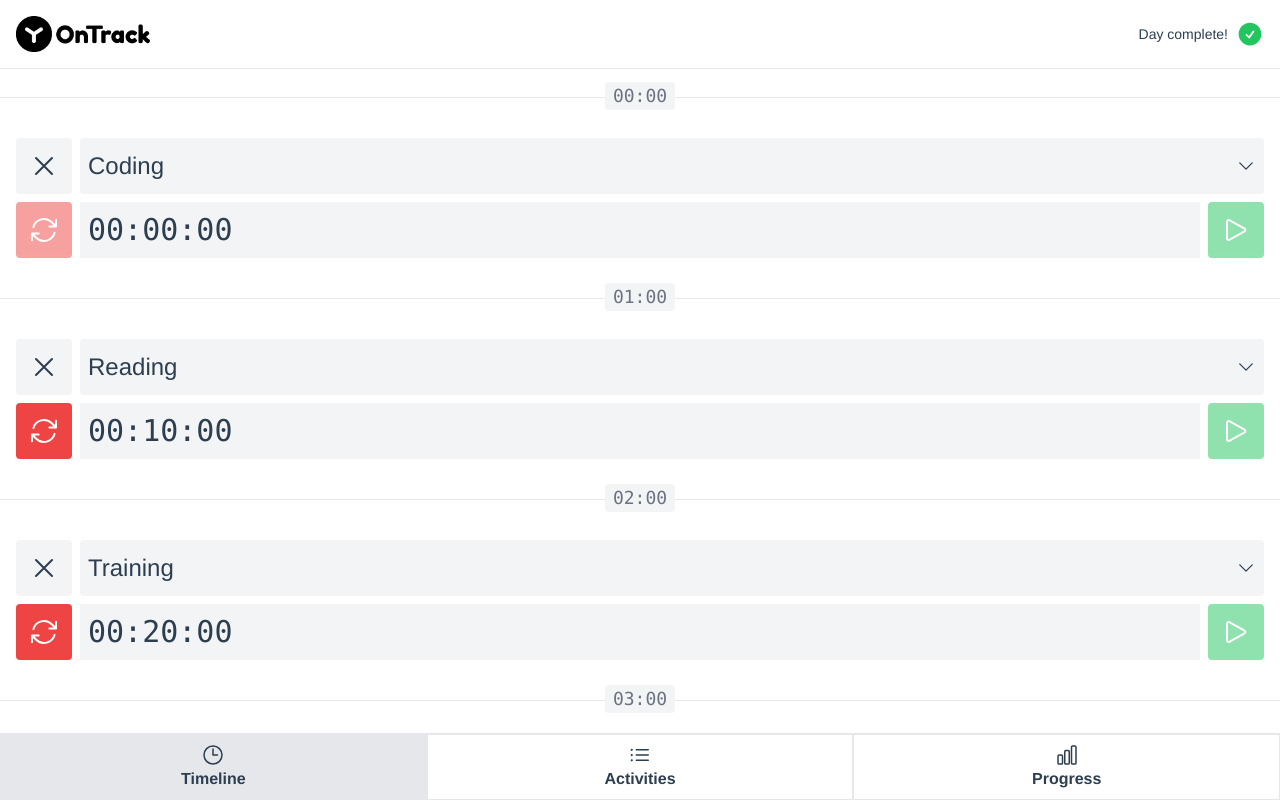
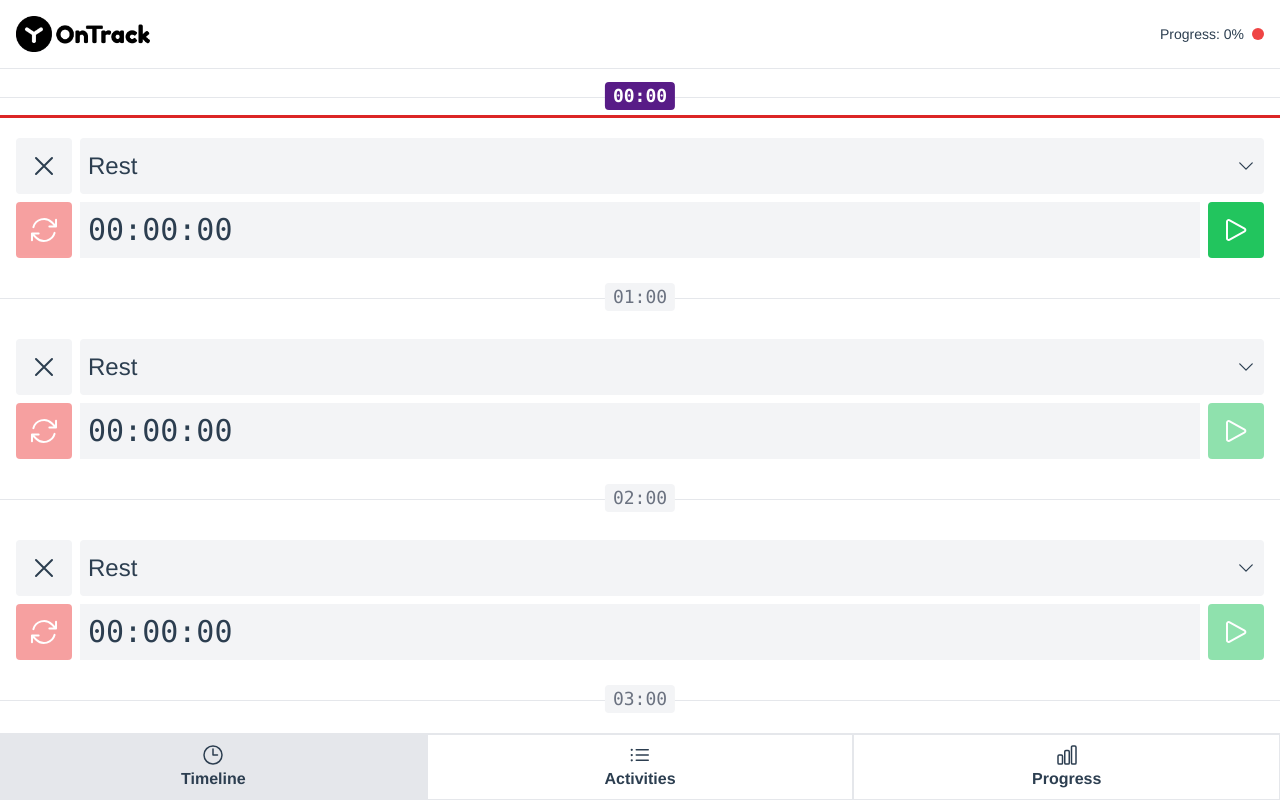
Before and after one commit to NurislamAituarov/on-track, a Vue app: page /#timeline in a window 1280 px wide. Shown: the top 801 px of the page. Built offline with nearby package versions, Linux system fonts and the light colour scheme; sample sign-in values are in the browser's storage.

Commit message:
add - save data to localstorage

```diff
--- a/src/components/activity/ActivitySecondsToComplete.vue
+++ b/src/components/activity/ActivitySecondsToComplete.vue
@@ -21,7 +21,7 @@ const props = defineProps<Props>();
 
 const secondsDiff = computed(() => {
   return props.activity.secondsToComplete
-    ? getTotalActivitySeconds(props.activity, timelineItems) -
+    ? getTotalActivitySeconds(props.activity, timelineItems.value) -
         props.activity.secondsToComplete
     : 0;
 });
--- a/src/components/progress/ProgressItem.vue
+++ b/src/components/progress/ProgressItem.vue
@@ -12,7 +12,8 @@
     <div class="flex justify-between font-mono text-sm">
       <span>{{ progress }}%</span>
       <span
-        >{{ formatSeconds(getTotalActivitySeconds(activity, timelineItems)) }} /
+        >{{ formatSeconds(getTotalActivitySeconds(activity, timelineItems)) }}
+        /
         {{
           activity.secondsToComplete
             ? formatSeconds(activity.secondsToComplete)
--- a/src/components/timeline/TimeLineStopWatch.vue
+++ b/src/components/timeline/TimeLineStopWatch.vue
@@ -31,7 +31,7 @@
 </template>
 
 <script lang="ts" setup>
-import { computed, watch, watchEffect } from "vue";
+import { computed, onMounted, watch, watchEffect } from "vue";
 
 import { updateTimelineItem } from "@/module/timeline-items";
 import BaseButton from "../base/BaseButton.vue";
@@ -49,6 +49,10 @@ const { seconds, timelineItemTimer, start, stop, reset } = useStopWatch(
   props.timelineItem.activitySeconds
 );
 
+onMounted(() => {
+  if (props.timelineItem.isActiveTimer) start();
+});
+
 watchEffect(() => {
   if (
     props.timelineItem.hour !== now.value.getHours() &&
@@ -61,6 +65,14 @@ watch(seconds, () => {
   updateTimelineItem(props.timelineItem, {
     ...props.timelineItem,
     activitySeconds: seconds.value,
+    isActiveTimer: true,
+  });
+});
+
+watch(timelineItemTimer, (value) => {
+  updateTimelineItem(props.timelineItem, {
+    ...props.timelineItem,
+    isActiveTimer: Boolean(value),
   });
 });
 
--- a/src/lib/helper.ts
+++ b/src/lib/helper.ts
@@ -4,7 +4,6 @@ import {
   MILlISECONDS_IN_SECONDS,
   MINUTES_IN_HOUR,
   PAGE_TIMELINE,
-  SECONDS_IN_HOUR,
   SECONDS_IN_MINUTE,
 } from './constants';
 
@@ -24,10 +23,11 @@ export function generateTimelineItems(activities: IActivitiesItem[]) {
   for (let hour = 0; hour < HOURS_IN_DAY; hour++) {
     timelineItems.push({
       hour,
-      activityId: [0, 1, 2, 3, 4].includes(hour) ? activities[hour % 3].id : null,
-      activitySeconds: [0, 1, 2, 3, 4].includes(hour) ? hour * 600 : 0,
-      // activityId: null,
-      // activitySeconds: 0,
+      // activityId: [0, 1, 2, 3, 4].includes(hour) ? activities[hour % 3].id : null,
+      // activitySeconds: [0, 1, 2, 3, 4].includes(hour) ? hour * 600 : 0,
+      activityId: null,
+      activitySeconds: 0,
+      isActiveTimer: false,
     });
   }
   return timelineItems;
--- a/src/lib/hooks.ts
+++ b/src/lib/hooks.ts
@@ -1,7 +1,7 @@
 import { computed, ref } from 'vue';
 import { MILlISECONDS_IN_SECONDS } from './constants';
-import { IActivitiesItem, THourItem } from '@/types';
-import { formatSeconds, getTotalActivitySeconds } from './helper';
+import { IActivitiesItem } from '@/types';
+import { getTotalActivitySeconds } from './helper';
 import { calculateTrackedActivitySeconds, timelineItems } from '@/module/timeline-items';
 import { calculateCompletionPercentage, trackedActivities } from '@/module/activities';
 
@@ -38,7 +38,7 @@ export function useStopWatch(initialSeconds: number) {
 
 export function useProgress(activity: IActivitiesItem) {
   return computed(() => {
-    const activitySeconds = getTotalActivitySeconds(activity, timelineItems);
+    const activitySeconds = getTotalActivitySeconds(activity, timelineItems.value);
     const secondsToComplete = activity.secondsToComplete ? activity.secondsToComplete : 0;
 
     return +((activitySeconds * 100) / secondsToComplete).toFixed();
--- a/src/main.ts
+++ b/src/main.ts
@@ -1,6 +1,32 @@
-import { createApp } from 'vue'
-import App from './App.vue'
-import router from './router'
-import store from './store'
+import { createApp } from 'vue';
+import App from './App.vue';
+import router from './router';
+import store from './store';
+import { getItemFromStorage, setItemFromStorage } from './store/local-storage';
+import { timelineItems } from './module/timeline-items';
+import { activities } from './module/activities';
+import { State } from './types';
+import { isToday, today } from './module/time';
 
-createApp(App).use(store).use(router).mount('#app')
+loadState();
+
+document.addEventListener('visibilitychange', () => {
+  document.visibilityState === 'hidden' ? saveState() : loadState();
+});
+
+function saveState() {
+  setItemFromStorage('ontrack', {
+    timelineItems: timelineItems.value,
+    activities: activities.value,
+    date: today().toDateString(),
+  });
+}
+
+function loadState() {
+  const state: State = getItemFromStorage('ontrack');
+
+  timelineItems.value = isToday(new Date(state.date)) ? state.timelineItems : timelineItems.value;
+  activities.value = state.activities || activities.value;
+}
+
+createApp(App).use(store).use(router).mount('#app');
--- a/src/module/activities.ts
+++ b/src/module/activities.ts
@@ -1,4 +1,4 @@
-import { computed, reactive } from 'vue';
+import { computed, ref } from 'vue';
 import {
   generateActivities,
   generateActivitySelectOptions,
@@ -8,15 +8,17 @@ import {
 import { resetTimelineItemActivities, timelineItems } from './timeline-items';
 import { IActivitiesItem } from '@/types';
 
-export const activities = reactive(generateActivities());
-export const activitySelectOptions = computed(() => generateActivitySelectOptions(activities));
+export const activities = ref(generateActivities());
+export const activitySelectOptions = computed(() =>
+  generateActivitySelectOptions(activities.value),
+);
 
 export const trackedActivities = computed(() =>
-  activities.filter(({ secondsToComplete }) => secondsToComplete),
+  activities.value.filter(({ secondsToComplete }) => secondsToComplete),
 );
 
 export function createActivityItem(name: string) {
-  activities.push({
+  activities.value.push({
     id: id(),
     name,
     secondsToComplete: 0,
@@ -26,8 +28,8 @@ export function createActivityItem(name: string) {
 export function deleteActivityItem(id: string) {
   resetTimelineItemActivities(id);
 
-  const activityItemId = activities.findIndex((el) => el.id === id);
-  activities.splice(activityItemId, 1);
+  const activityItemId = activities.value.findIndex((el) => el.id === id);
+  activities.value.splice(activityItemId, 1);
 }
 
 export function updateTimeActivity(activity: IActivitiesItem, value: number) {
@@ -35,7 +37,7 @@ export function updateTimeActivity(activity: IActivitiesItem, value: number) {
 }
 
 export function getTotalActivityProgress(activity: IActivitiesItem) {
-  const activitySeconds = getTotalActivitySeconds(activity, timelineItems);
+  const activitySeconds = getTotalActivitySeconds(activity, timelineItems.value);
   const secondsToComplete = activity.secondsToComplete ? activity.secondsToComplete : 0;
 
   return ((activitySeconds * 100) / secondsToComplete).toFixed();
--- a/src/module/time.ts
+++ b/src/module/time.ts
@@ -1,7 +1,25 @@
 import { MILlISECONDS_IN_SECONDS, SECONDS_IN_DAY, SECONDS_IN_MINUTE } from '@/lib/constants';
 import { computed, ref } from 'vue';
 
-export const now = ref(new Date());
+export function today() {
+  const today = new Date();
+  today.setHours(0, 0);
+
+  return today;
+}
+
+export function tomorrow() {
+  const tomorrow = today();
+  tomorrow.setDate(tomorrow.getDate() + 1);
+
+  return tomorrow;
+}
+
+export function isToday(date: Date) {
+  return date.toDateString() === today().toDateString();
+}
+
+export const now = ref(today());
 
 export const calculateSecondsSinceMidnightInPercentage = computed(() => {
   return (100 * secondsSinceMidnight.value) / SECONDS_IN_DAY;
@@ -17,7 +35,7 @@ const secondsSinceMidnight = computed(() => {
 
 let timer: number;
 export function startTimer() {
-  now.value = new Date();
+  now.value = today();
 
   timer = setInterval(() => {
     now.value = new Date(now.value.getTime() + SECONDS_IN_MINUTE * MILlISECONDS_IN_SECONDS);
--- a/src/module/timeline-items.ts
+++ b/src/module/timeline-items.ts
@@ -1,23 +1,24 @@
 import { generateTimelineItems } from '@/lib/helper';
 import { IActivitiesItem, THourItem } from '@/types';
-import { reactive } from 'vue';
+import { ref } from 'vue';
 import { activities } from './activities';
 import { now } from './time';
 
-export const timelineItems: THourItem[] = reactive(generateTimelineItems(activities));
+export const timelineItems = ref(generateTimelineItems(activities.value));
 
 export function updateTimelineItem(timelineItem: THourItem, fields: THourItem) {
   return Object.assign(timelineItem, fields);
 }
 
 export function resetTimelineItemActivities(id: string) {
-  timelineItems.forEach((timelineItem) => {
+  console.log(timelineItems.value);
+  timelineItems.value.forEach((timelineItem) => {
     if (timelineItem.activityId === id) {
       updateTimelineItem(timelineItem, {
+        ...timelineItem,
         activitySeconds:
           timelineItem.hour === now.value.getHours() ? timelineItem.activitySeconds : 0,
         activityId: null,
-        hour: timelineItem.hour,
       });
     }
   });
@@ -28,7 +29,7 @@ export function selectActivity(timelineItem: THourItem, activityId: number) {
 }
 
 export function calculateTrackedActivitySeconds(activity: IActivitiesItem) {
-  return filterTimelineItemsByActivity(timelineItems, activity)
+  return filterTimelineItemsByActivity(timelineItems.value, activity)
     .map(({ activitySeconds }) => activitySeconds)
     .reduce((total, seconds) => Math.round(total + seconds), 0);
 }
@@ -36,31 +37,3 @@ export function calculateTrackedActivitySeconds(activity: IActivitiesItem) {
 function filterTimelineItemsByActivity(timelineItems: THourItem[], activity: IActivitiesItem) {
   return timelineItems.filter(({ activityId }) => activityId === activity.id);
 }
-
-// Timer
-// export const timelineItemTimer = ref<boolean | number>(false);
-// export const seconds = ref(0);
-// export const formattedSeconds = computed(() => {
-//   return formatSeconds(seconds.value);
-// });
-
-// export function startTimelineItemTimer(timelineItem: THourItem) {
-//   seconds.value = timelineItem.activitySeconds;
-
-//   timelineItemTimer.value = setInterval(() => {
-//     updateTimelineItemActivitySeconds(timelineItem, timelineItem.activitySeconds + 50);
-//     seconds.value++;
-//   }, MILlISECONDS_IN_SECONDS);
-// }
-
-// export function stopTimelineItemTimer() {
-//   if (typeof timelineItemTimer.value === 'number') {
-//     clearInterval(timelineItemTimer.value);
-//     timelineItemTimer.value = false;
-//   }
-// }
-// export function reset(timelineItem: THourItem) {
-//   stop();
-//   updateTimelineItemActivitySeconds(timelineItem, timelineItem.activitySeconds - seconds.value);
-//   seconds.value = 0;
-// }
--- a/src/pages/TheProgress.vue
+++ b/src/pages/TheProgress.vue
@@ -10,12 +10,12 @@
 </template>
 
 <script setup lang="ts">
-import { computed, inject } from "vue";
+import { computed } from "vue";
 import ProgressItem from "@/components/progress/ProgressItem.vue";
 import TheProgressEmptyState from "@/components/progress/TheProgressEmptyState.vue";
 import { activities } from "@/module/activities";
 
 const trackedActivities = computed(() => {
-  return activities?.filter((el) => el.secondsToComplete);
+  return activities.value?.filter((el) => el.secondsToComplete);
 });
 </script>
--- /dev/null
+++ b/src/store/local-storage.ts
@@ -0,0 +1,8 @@
+export const getItemFromStorage = (key: string) => {
+  const item = localStorage.getItem(key);
+  return item ? JSON.parse(item) : {};
+};
+
+export const setItemFromStorage = (key: string, value: any) => {
+  localStorage.setItem(key, JSON.stringify(value));
+};
```
Also changed, not shown: src/types/index.ts (+7 -0 lines).
